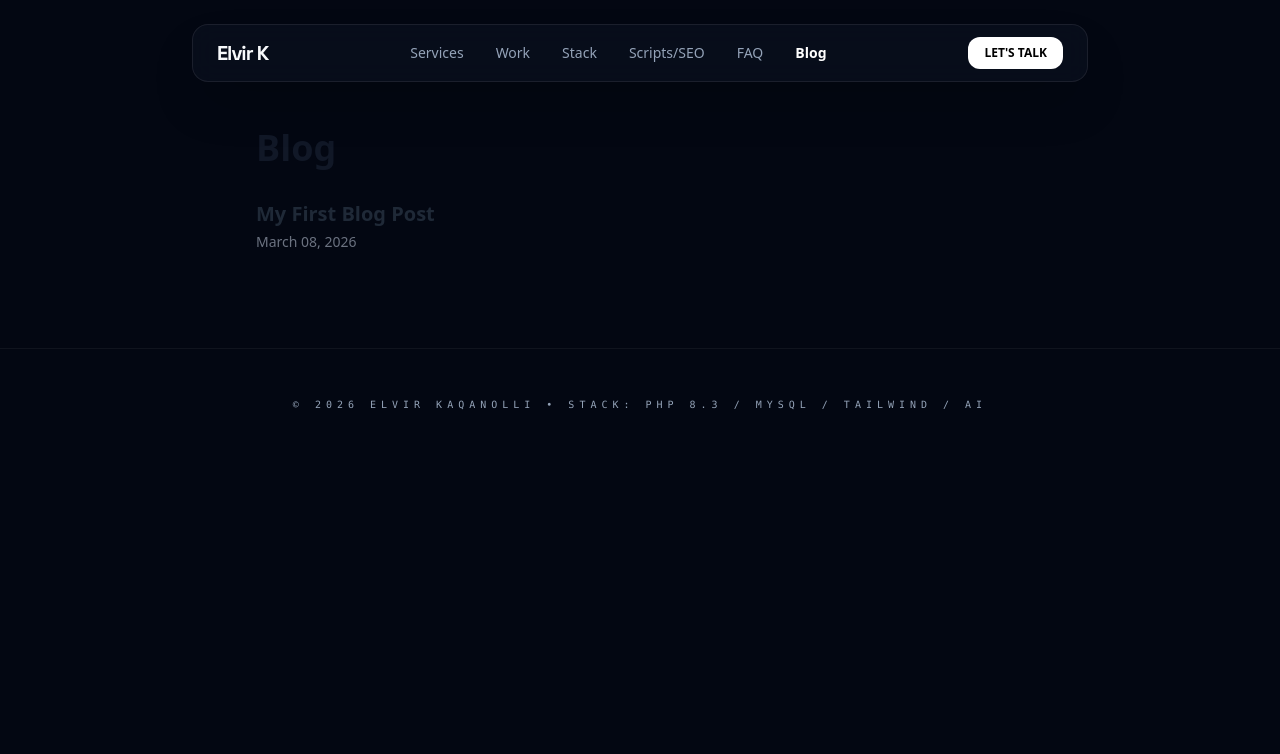
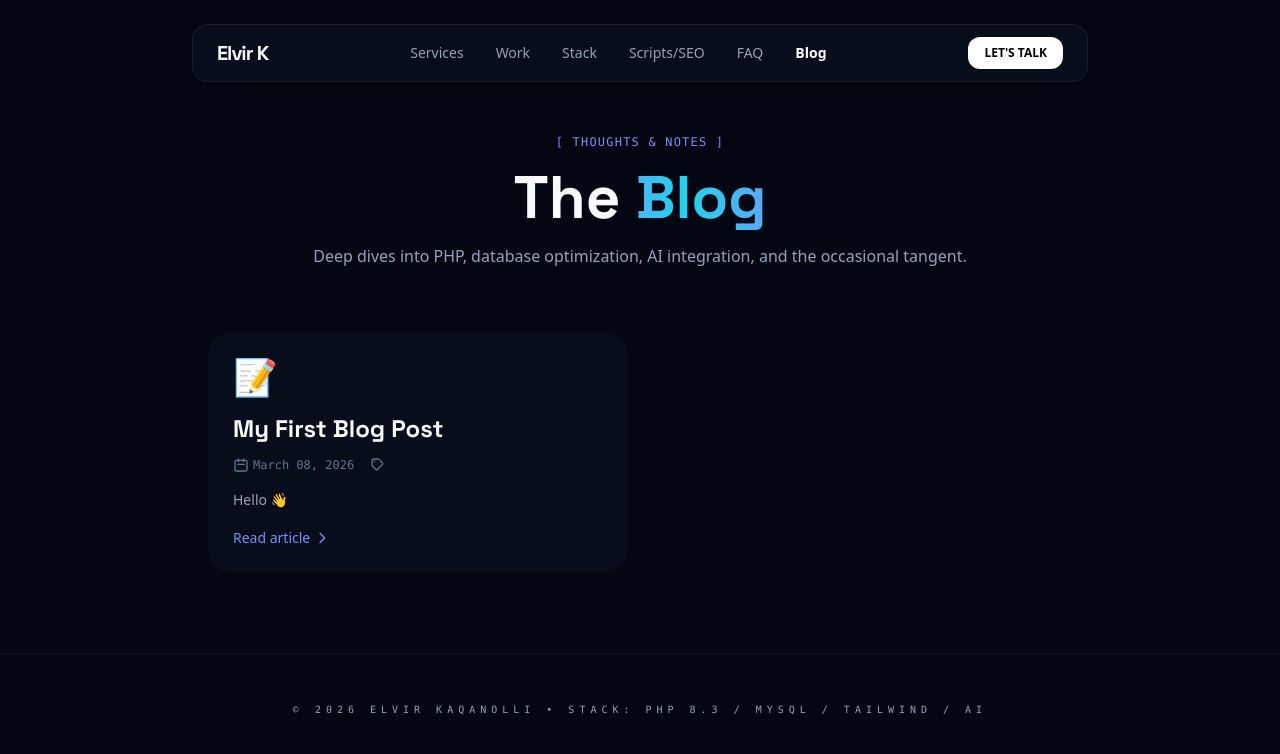
Before and after one commit to elvir-k/elvir-k.github.io, a Jekyll site: the page built from blog/index.html, in a window 1280 px wide. Shown: the top 754 px of the page. Built offline with Jekyll 4.4.1, drawn with Linux system fonts in a browser that asks for light colours; nearby versions of some CDN libraries.

Commit message:
Refactor blog layout and improve structure

```diff
--- a/blog/index.html
+++ b/blog/index.html
@@ -3,21 +3,78 @@ layout: default
 title: Blog
 ---
 
-<div class="max-w-3xl mx-auto">
-  <h1 class="text-4xl font-bold mb-8 text-gray-900">Blog</h1>
+<div class="max-w-4xl mx-auto px-4">
+  <!-- Header with gradient text -->
+  <div class="text-center mb-16 reveal">
+    <span class="text-indigo-400 font-mono text-xs uppercase tracking-widest">[ Thoughts & Notes ]</span>
+    <h1 class="font-heading text-5xl md:text-6xl font-bold mt-4">
+      The <span class="gradient-text">Blog</span>
+    </h1>
+    <p class="text-slate-400 mt-4 max-w-2xl mx-auto">
+      Deep dives into PHP, database optimization, AI integration, and the occasional tangent.
+    </p>
+  </div>
 
-  <ul class="space-y-6">
+  <!-- Blog posts grid -->
+  <div class="grid grid-cols-1 md:grid-cols-2 gap-6 reveal-group">
     {% for post in site.posts %}
-    <li class="border-b border-gray-200 pb-4 last:border-0">
-      <a href="{{ post.url }}" class="block group">
-        <h2 class="text-xl font-semibold text-gray-800 group-hover:text-blue-600 transition-colors">
+    <article class="reveal-item group">
+      <a href="{{ post.url }}" class="block glass rounded-3xl p-6 hover:bg-slate-900/50 transition-all border border-transparent hover:border-indigo-500/30 h-full">
+        <!-- Optional featured icon / emoji (can be customized per post) -->
+        <div class="text-4xl mb-4">
+          {% if post.icon %}
+            {{ post.icon }}
+          {% else %}
+            📝
+          {% endif %}
+        </div>
+
+        <h2 class="font-heading text-2xl font-bold mb-3 group-hover:text-indigo-400 transition-colors">
           {{ post.title }}
         </h2>
-        <span class="text-sm text-gray-500 mt-1 block">
-          {{ post.date | date: "%B %d, %Y" }}
-        </span>
+
+        <!-- Post metadata with icons -->
+        <div class="flex flex-wrap items-center gap-4 text-xs text-slate-500 font-mono mb-4">
+          <span class="flex items-center gap-1">
+            <svg class="w-4 h-4" fill="none" stroke="currentColor" viewBox="0 0 24 24">
+              <path stroke-linecap="round" stroke-linejoin="round" stroke-width="2" d="M8 7V3m8 4V3m-9 8h10M5 21h14a2 2 0 002-2V7a2 2 0 00-2-2H5a2 2 0 00-2 2v12a2 2 0 002 2z" />
+            </svg>
+            {{ post.date | date: "%B %d, %Y" }}
+          </span>
+          {% if post.categories %}
+          <span class="flex items-center gap-1">
+            <svg class="w-4 h-4" fill="none" stroke="currentColor" viewBox="0 0 24 24">
+              <path stroke-linecap="round" stroke-linejoin="round" stroke-width="2" d="M7 7h.01M7 3h5c.512 0 1.024.195 1.414.586l5 5a2 2 0 010 2.828l-7 7a2 2 0 01-2.828 0l-5-5A1.994 1.994 0 013 12V7a4 4 0 014-4z" />
+            </svg>
+            {{ post.categories | join: ', ' }}
+          </span>
+          {% endif %}
+          {% if post.reading_time %}
+          <span class="flex items-center gap-1">
+            <svg class="w-4 h-4" fill="none" stroke="currentColor" viewBox="0 0 24 24">
+              <path stroke-linecap="round" stroke-linejoin="round" stroke-width="2" d="M12 8v4l3 3m6-3a9 9 0 11-18 0 9 9 0 0118 0z" />
+            </svg>
+            {{ post.reading_time }} min read
+          </span>
+          {% endif %}
+        </div>
+
+        <!-- Excerpt (if available) -->
+        {% if post.excerpt %}
+        <p class="text-slate-400 text-sm leading-relaxed line-clamp-3">
+          {{ post.excerpt | strip_html | truncatewords: 25 }}
+        </p>
+        {% endif %}
+
+        <!-- Read more link -->
+        <div class="mt-4 text-indigo-400 text-sm font-medium flex items-center gap-1 group-hover:gap-2 transition-all">
+          Read article
+          <svg class="w-4 h-4" fill="none" stroke="currentColor" viewBox="0 0 24 24">
+            <path stroke-linecap="round" stroke-linejoin="round" stroke-width="2" d="M9 5l7 7-7 7" />
+          </svg>
+        </div>
       </a>
-    </li>
+    </article>
     {% endfor %}
-  </ul>
+  </div>
 </div>
```
